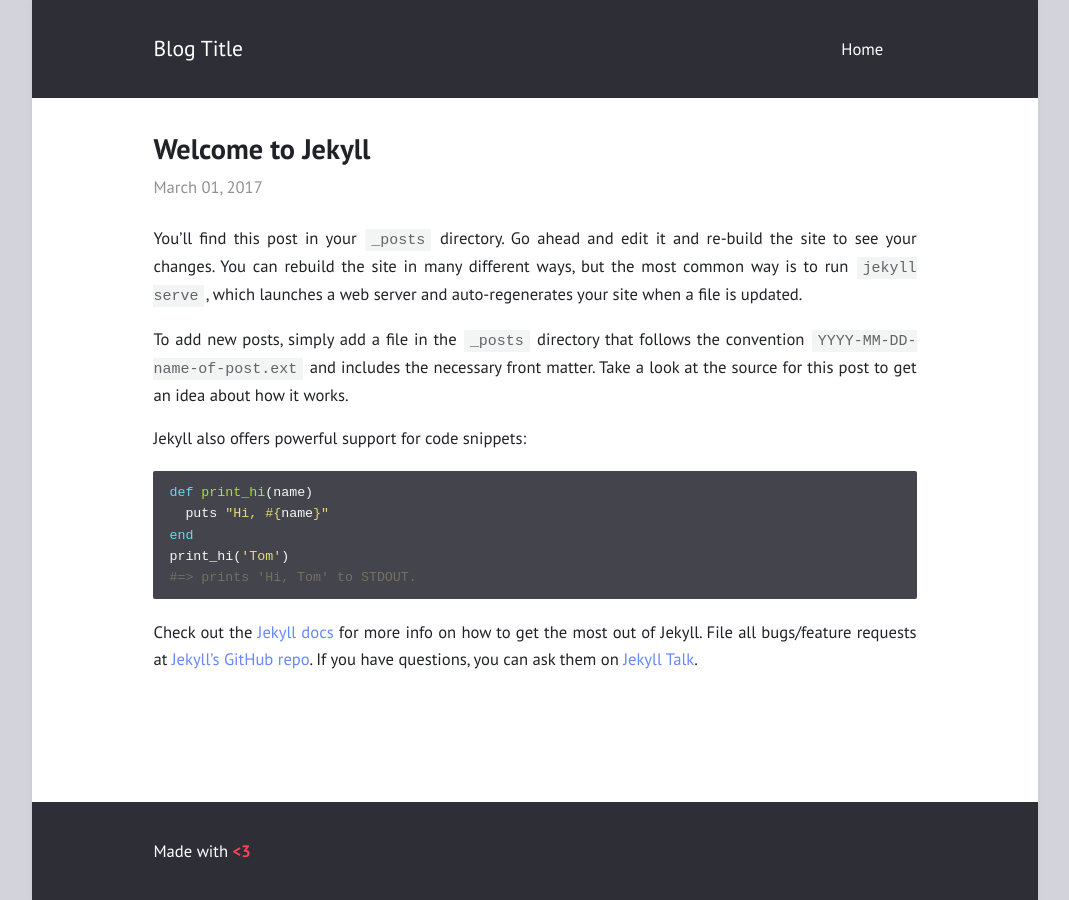
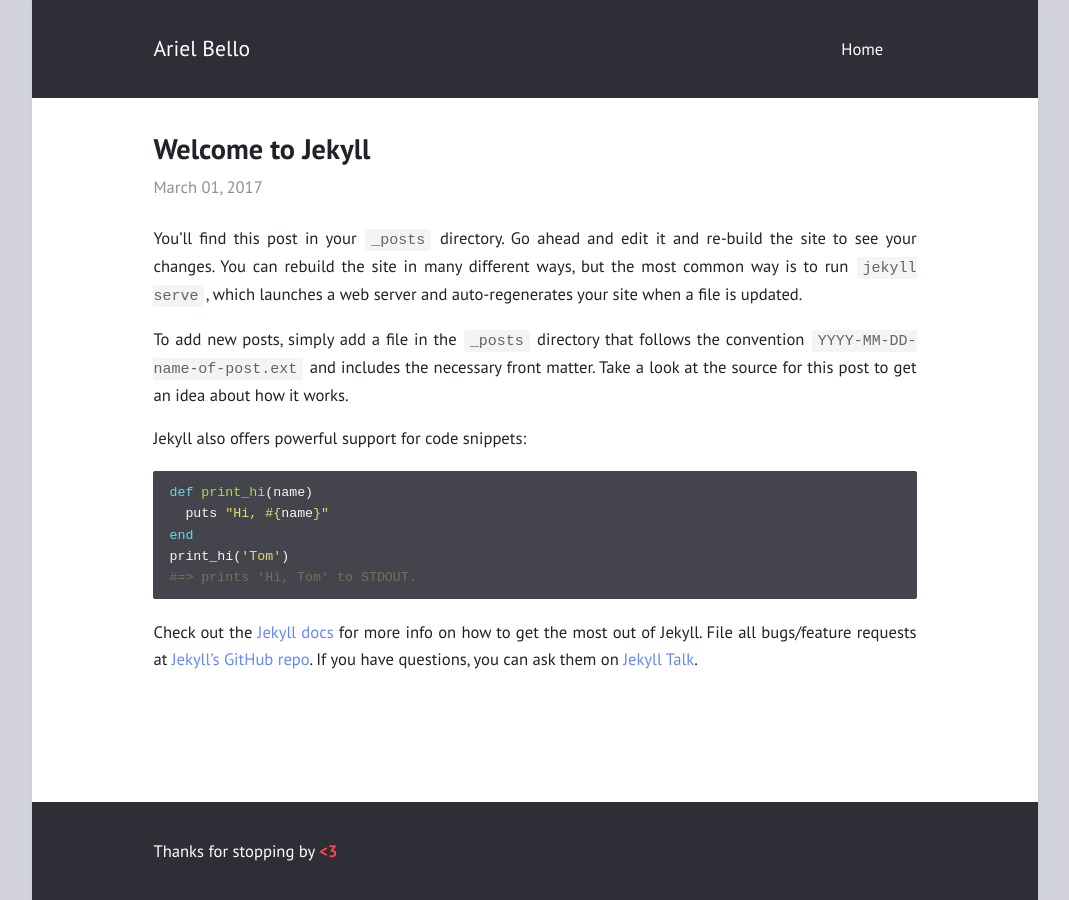
Before and after one commit to arielbello/arielbello.github.io, a Jekyll site: the page built from _posts/2017-03-01-welcome-to-jekyll.md, in a window 1280 px wide. Shown: the whole page, without its empty margins (105-1174 px from the left). Built offline with Jekyll 4.4.1, drawn with Linux system fonts in a browser that asks for light colours.

Commit message:
_config.yml setup

```diff
--- a/_config.yml
+++ b/_config.yml
@@ -1,6 +1,6 @@
-title: "Blog Title"
-author: "Blog Author"
-description: "Made with <b style=\"color: #f45;\">&lt;3</b>"
+title: "Ariel Bello"
+author: "Ariel Bello"
+description: "Thanks for stopping by <b style=\"color: #f45;\">&lt;3</b>"
 permalink: /:title/
 lang: "en"
 excerpt_separator: "\n\n\n"
@@ -15,12 +15,14 @@ show_sidebar: false        # show a sidebar instead of the usual header
 # Menu
 
 navigation:                # accepts {file, title, url, icon, sidebaricon}
+  - {title: LinkedIn, icon: linkedin, url: "https://www.linkedin.com/in/arielbello"}
+  - {title: Github, icon: github, url: "https://github.com/arielbello/"}
   - {file: "index.html"}
   - {file: "README.md"}
 
 external:                  # shows a footer with social links - for available icons see fontawesome.com/icons
-  - {title: Mail, icon: envelope, url: "mailto:niklasbuschmann@users.noreply.github.com"}
-  - {title: Github, icon: github, url: "https://github.com/niklasbuschmann/contrast"}
+  - {title: LinkedIn, icon: linkedin, url: "https://www.linkedin.com/in/arielbello"}
+  - {title: Github, icon: github, url: "https://github.com/arielbello/"}
   - {title: Subscribe, icon: rss, url: "/feed.xml"}
 
 comments:
```
